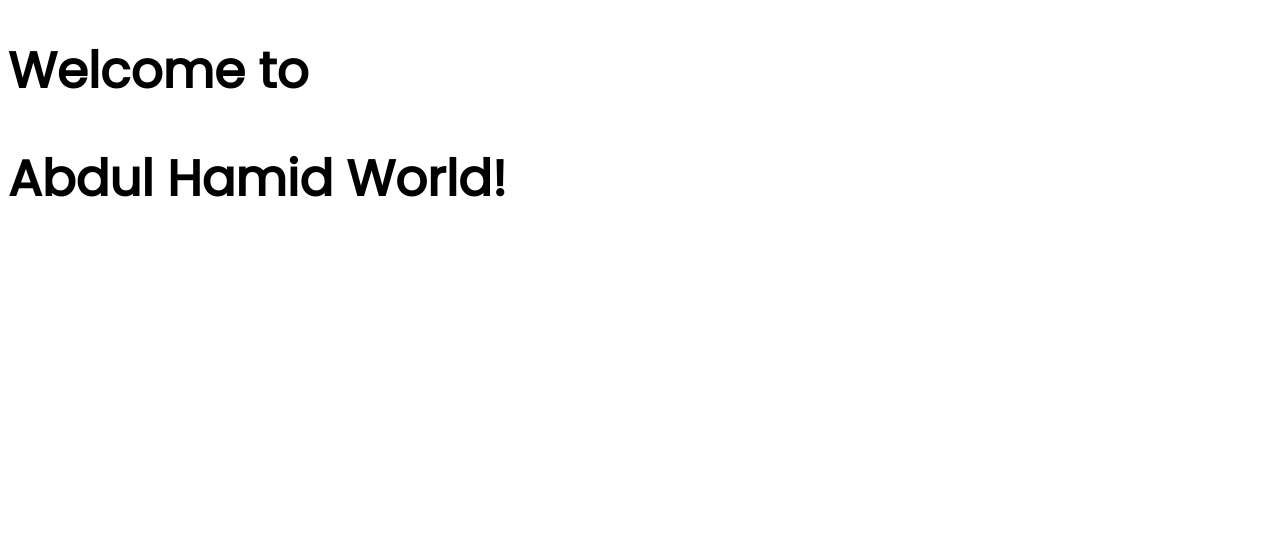
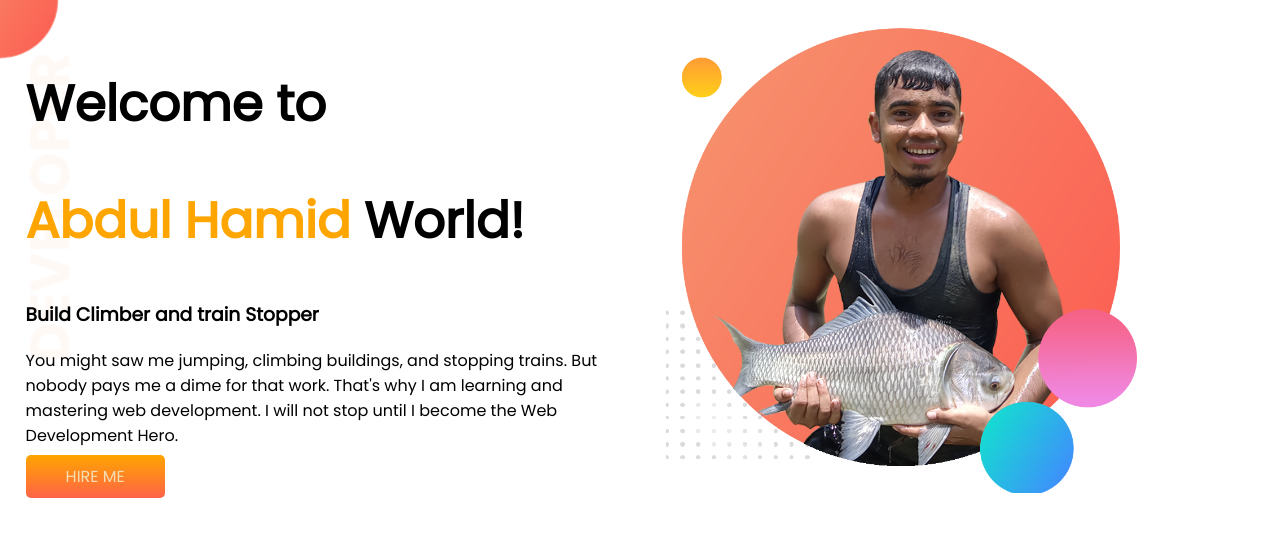
Before and after one commit to abdulhamid331404/developer-portfolio, a plain HTML site: page index.html in a window 1280 px wide. Drawn offline with Linux system fonts and the light colour scheme.

Commit message:
top banner added

```diff
--- a/index.html
+++ b/index.html
@@ -11,7 +11,17 @@
     <link rel="stylesheet" href="style.css">
 </head>
 <body>
-    <h1>Welcome to</h1>
-    <h1>Abdul Hamid World!</h1>
+ <section class="top-banner">
+    <div class="half-width">
+        <h1>Welcome to</h1>
+        <h1><span class="orange-color">Abdul Hamid</span>  World!</h1>
+        <h3>Build Climber and train Stopper</h3>
+        <p>You might saw me jumping, climbing buildings, and stopping trains. But nobody pays me a dime for that work. That's why I am learning and mastering web development. I will not stop until I become the Web Development Hero.</p>
+        <a class="link-button" href="https://www.linkedin.com/in/freelancer-hamid-9a6723202/" target="_blank">HIRE ME</a>
+       </div>
+        <div class="half-width">
+            <img src="my-bg.png" alt="imgge">
+        </div>
+ </section>
 </body>
 </html>
--- a/style.css
+++ b/style.css
@@ -1,6 +1,32 @@
 body{
     font-family: 'Poppins', sans-serif;
+    margin: 0%;
 }
 h1{
     font-size: 50px;
 }
+.orange-color{
+    color: orange;
+}
+section{
+  display: flex;
+}
+.half-width{
+    width: 50%;
+    padding: 2%;
+}
+.half-width img{
+    width: 80%;
+}
+.link-button{
+    text-decoration: none;
+    background-image: linear-gradient(orange, tomato);
+    padding: 10px 40px;
+    color: wheat;
+    font-weight: 700px;
+    border-radius: 5px;
+}
+.top-banner{
+    background-image: url( top-banner.png);
+    background-repeat: no-repeat;
+}
```
Also changed, not shown: my-bg.png (added), top-banner.png (added).
